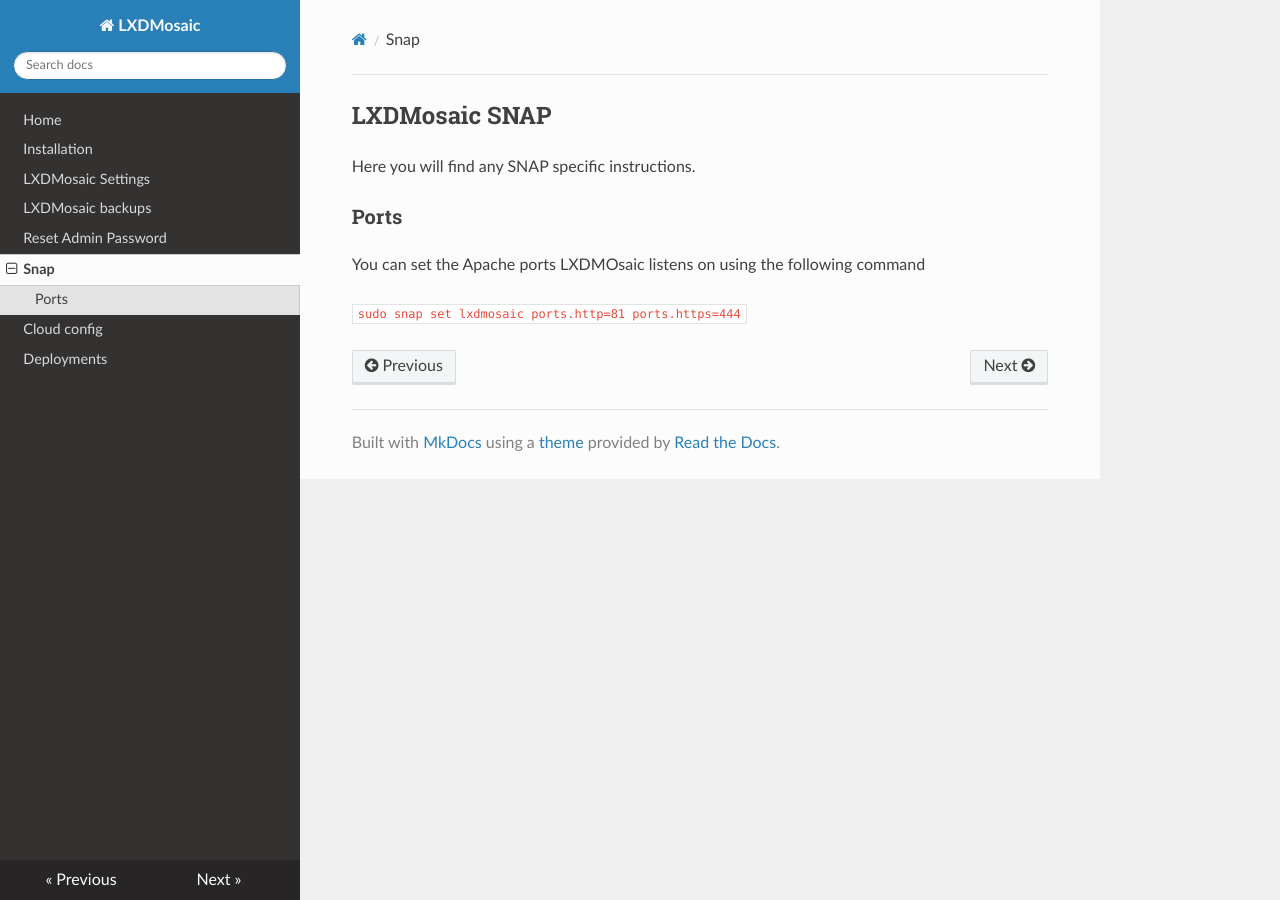
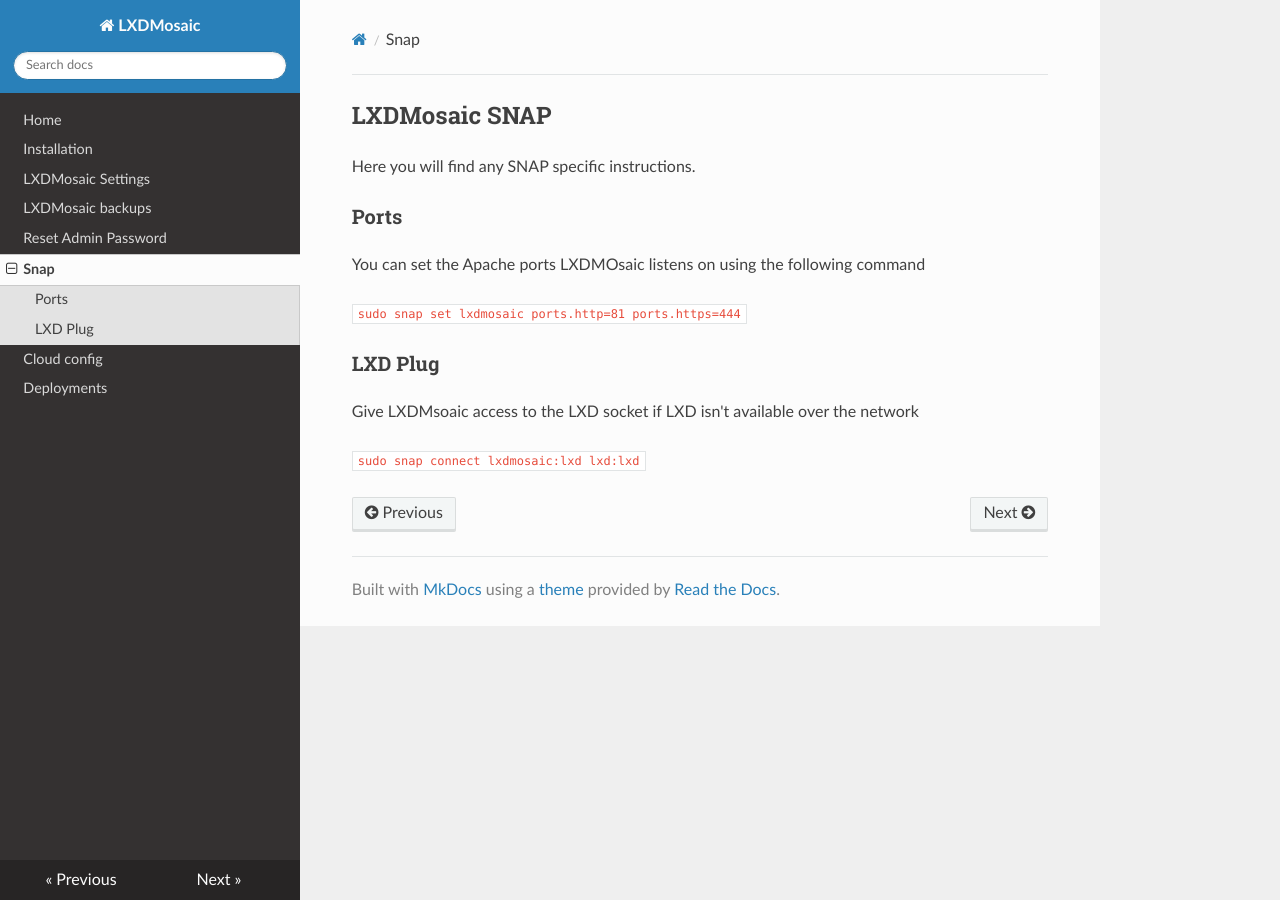
Before and after one commit to turtle0x1/LxdMosaic, an MkDocs documentation site: the page built from docs/Snap.md, in a window 1280 px wide. Built offline with MkDocs 1.6.1, drawn with Linux system fonts in a browser that asks for light colours; nearby versions of some CDN libraries.

Commit message:
Update changelog with #391 and reference plug in snap docs and README

```diff
--- a/docs/Snap.md
+++ b/docs/Snap.md
@@ -7,3 +7,8 @@
 You can set the Apache ports LXDMOsaic listens on using the following command
 
 `sudo snap set lxdmosaic ports.http=81 ports.https=444`
+
+### LXD Plug
+Give LXDMsoaic access to the LXD socket if LXD isn't available over the network
+
+`sudo snap connect lxdmosaic:lxd lxd:lxd`
```
Also changed, not shown: README.md (+6 -1 lines), 1 other file.
